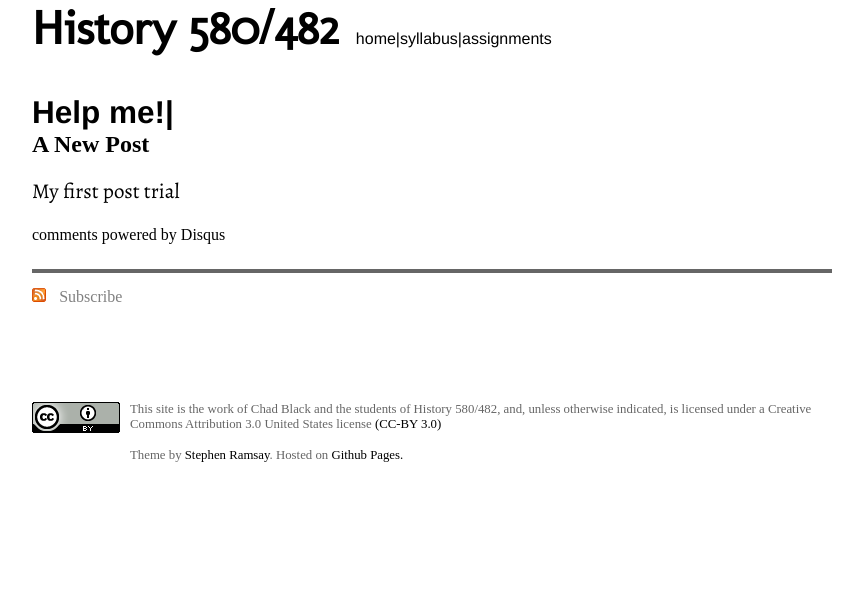
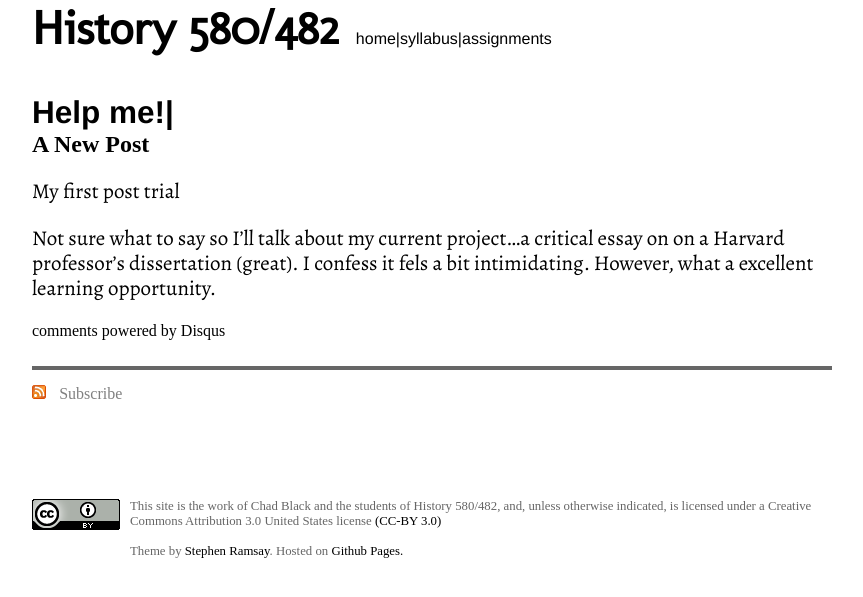
Before and after one commit to chadblack/history580, a Jekyll site: the page built from _posts/2013-08-28-help-me.md, in a window 1280 px wide. Shown: the top 597 px of the page, without its empty margins (208-1071 px from the left). Built offline with Jekyll 4.4.1, drawn with Linux system fonts in a browser that asks for light colours; some web fonts are replaced; Markdown is read by kramdown in place of the engine named in the settings; comment, search, counter and statistics services are not loaded.

Commit message:
Created 2013-08-28-help-me.md

```diff
--- a/_posts/2013-08-28-help-me.md
+++ b/_posts/2013-08-28-help-me.md
@@ -8,3 +8,5 @@ title: "Help me!"
 
 
 My first post trial
+
+Not sure what to say so I'll talk about my current project...a critical essay on on a Harvard professor's dissertation (great). I confess it fels a bit intimidating. However, what a excellent learning opportunity.
```
